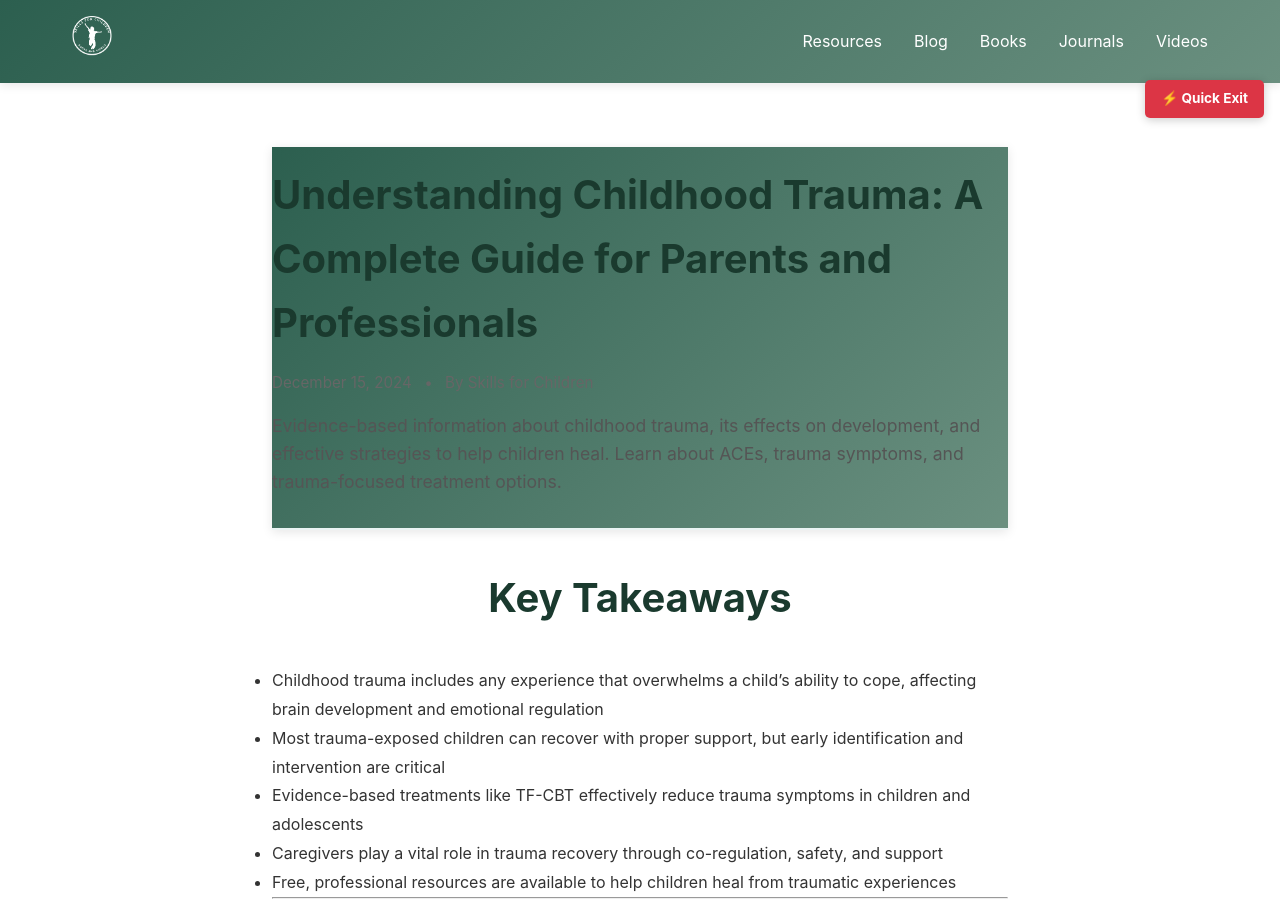
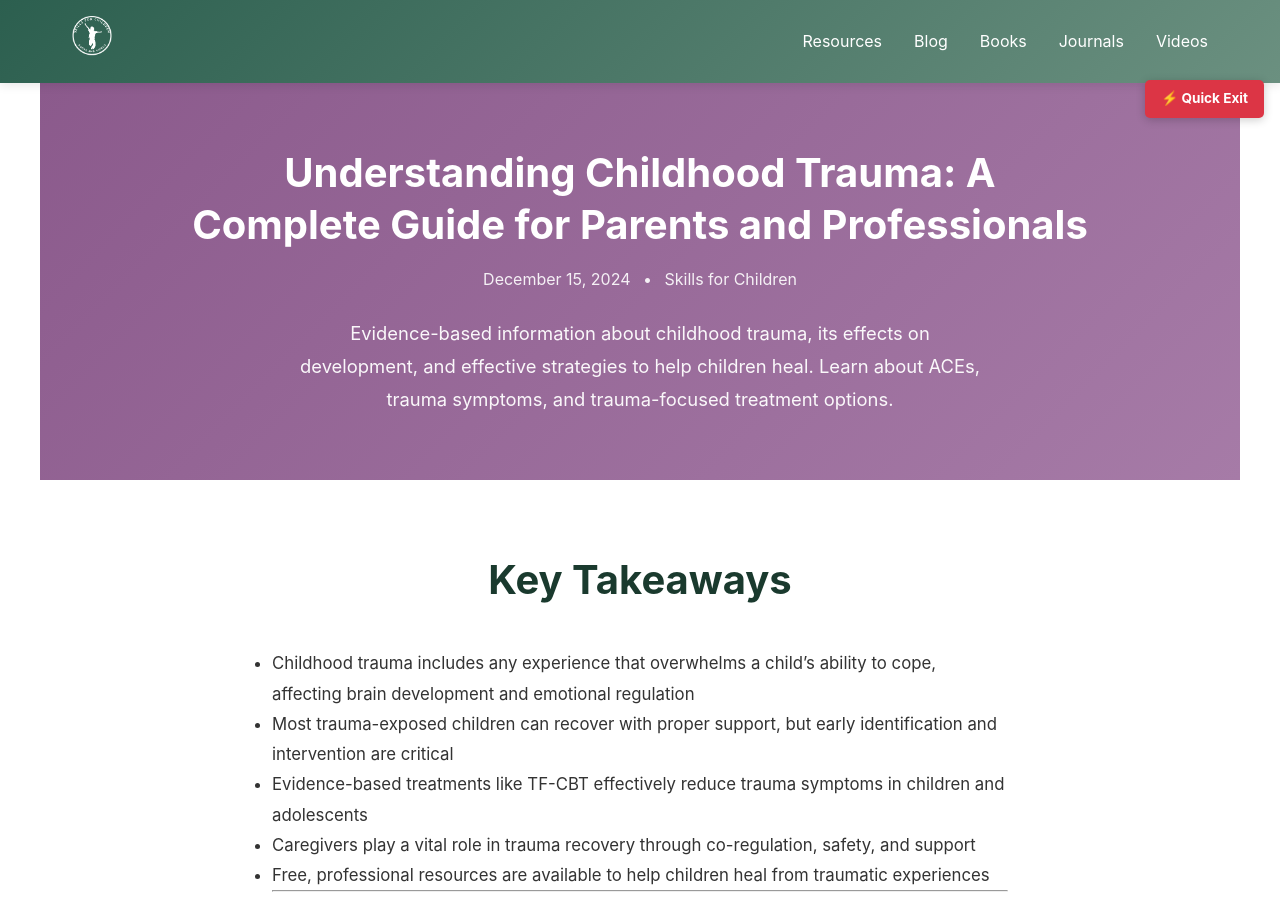
Before and after one commit to joshuafisherkeller/skillsforchildren, a Jekyll site: the page built from _posts/2024-12-15-understanding-childhood-trauma.md, in a window 1280 px wide and 900 px high. Built offline with Jekyll 4.4.1, drawn with Linux system fonts in a browser that asks for light colours.

Commit message:
updating header for blog

```diff
--- a/_layouts/post.html
+++ b/_layouts/post.html
@@ -2,26 +2,55 @@
 layout: default
 ---
 
-<article style="max-width: 800px; margin: 0 auto; padding: 4rem 2rem;">
-    <header style="margin-bottom: 2rem; border-bottom: 2px solid #eaf4f4; padding-bottom: 2rem;">
-        <h1 style="font-size: 2.5rem; color: #1a3a2e; margin-bottom: 1rem;">{{ page.title }}</h1>
-        <div style="color: #666; font-size: 0.95rem;">
-            <time datetime="{{ page.date | date_to_xmlschema }}">{{ page.date | date: "%B %d, %Y" }}</time>
+<!-- Post Hero Header -->
+<section style="background: linear-gradient(135deg, var(--trauma-primary) 0%, var(--trauma-secondary) 100%); padding: 4rem 2rem; text-align: center;">
+    <div style="max-width: 900px; margin: 0 auto;">
+        <h1 style="color: white; font-size: 2.5rem; margin-bottom: 1rem; line-height: 1.3;">{{ page.title }}</h1>
+
+        {% if page.date %}
+        <p style="color: rgba(255,255,255,0.9); font-size: 1rem; margin-bottom: 0.5rem;">
+            <time datetime="{{ page.date | date_to_xmlschema }}">
+                {{ page.date | date: "%B %d, %Y" }}
+            </time>
             {% if page.author %}
             <span style="margin: 0 0.5rem;">•</span>
-            <span>By {{ page.author }}</span>
+            <span>{{ page.author }}</span>
             {% endif %}
-        </div>
+        </p>
+        {% endif %}
+
         {% if page.description %}
-        <p style="font-size: 1.1rem; color: #555; margin-top: 1rem; line-height: 1.6;">{{ page.description }}</p>
+        <p style="color: rgba(255,255,255,0.95); font-size: 1.15rem; margin-top: 1.5rem; line-height: 1.8; max-width: 700px; margin-left: auto; margin-right: auto;">
+            {{ page.description }}
+        </p>
         {% endif %}
-    </header>
+    </div>
+</section>
 
-    <div style="line-height: 1.8; color: #333;">
+<!-- Post Content -->
+<article style="max-width: 800px; margin: 0 auto; padding: 4rem 2rem; background: white;">
+    <div style="line-height: 1.8; color: #333; font-size: 1.05rem;">
         {{ content }}
     </div>
 
-    <footer style="margin-top: 3rem; padding-top: 2rem; border-top: 2px solid #eaf4f4;">
-        <a href="/blog" class="btn btn-secondary">← Back to Blog</a>
+    {% if page.related_resources %}
+    <aside style="margin-top: 3rem; padding: 2rem; background: var(--light); border-radius: 15px;">
+        <h3 style="color: var(--primary); margin-bottom: 1rem;">Related Resources</h3>
+        <ul style="list-style: none; padding: 0;">
+            {% for resource in page.related_resources %}
+            <li style="margin-bottom: 0.5rem;">
+                <a href="{{ resource.url }}" style="color: var(--blue-primary); text-decoration: none;">
+                    {{ resource.title }}
+                </a>
+            </li>
+            {% endfor %}
+        </ul>
+    </aside>
+    {% endif %}
+
+    <footer style="margin-top: 4rem; padding-top: 2rem; border-top: 2px solid var(--light); text-align: center;">
+        <a href="{{ '/blog' | relative_url }}" class="btn btn-primary">
+            ← Back to Blog
+        </a>
     </footer>
 </article>
```
